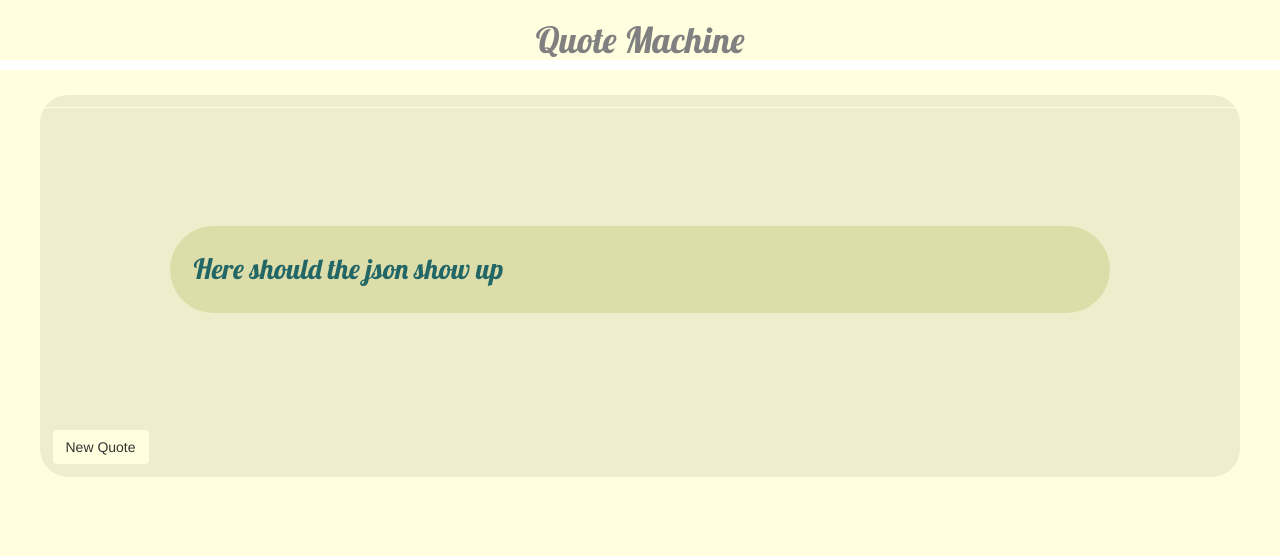
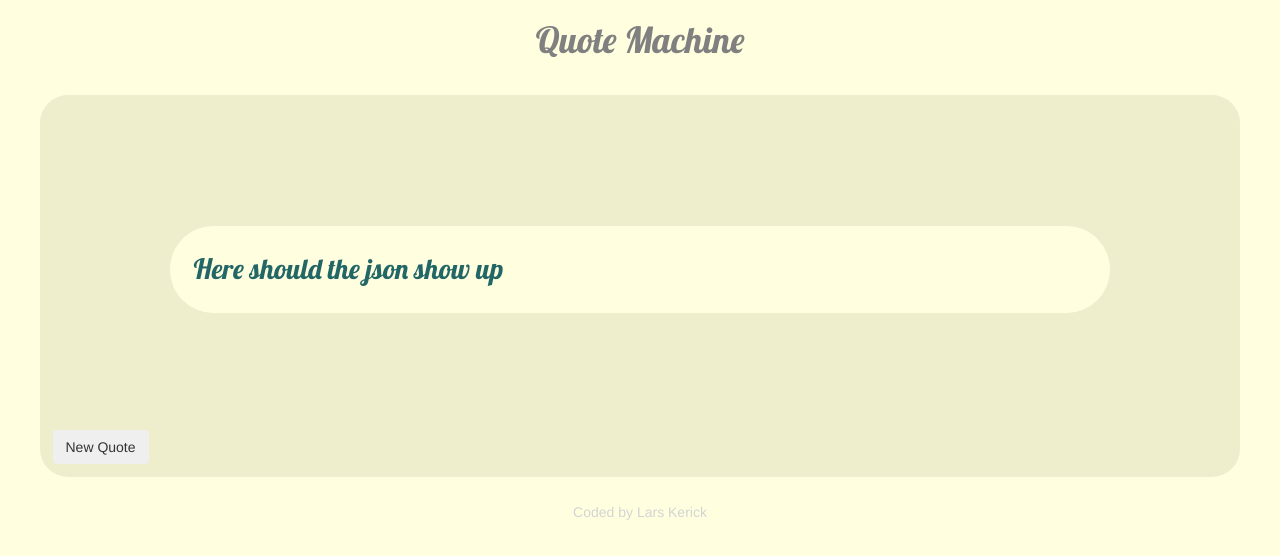
Before and after one commit to Brice187/quotemachine, a plain HTML site: page index.html in a window 1280 px wide. Drawn offline with nearby package versions, Linux system fonts and the light colour scheme.

Commit message:
moved js to external file, some ui improvements

```diff
--- a/index.html
+++ b/index.html
@@ -10,22 +10,7 @@
 
 <body>
     <script src="https://ajax.googleapis.com/ajax/libs/jquery/1.12.2/jquery.min.js"></script>
-    <script>
-        $.ajaxSetup({
-            cache: false
-        });
-        $(document).ready(function() {
-
-            $("#getMessage").click(function() {
-                $.getJSON("http://quotesondesign.com/wp-json/posts?filter[orderby]=rand&filter[posts_per_page]=1&callback=", function(a) {
-
-                    $("#message").html(a[0].content + "<p>&mdash; " + a[0].title + "</p>");
-
-                });
-                setTimeout("this", 1000);
-            });
-        });
-    </script>
+    <script src="scripts/quotemachine.js"></script>
 
     <h1>Quote Machine</h1>
     <div class="container-fluid">
@@ -40,7 +25,9 @@
             <button id="getMessage" class="btn">
                 New Quote
             </button>
+
         </div>
-    </div>
+        <div class="footer">Coded by Lars Kerick</div>
+  </div>
 </body>
 </html>
--- /dev/null
+++ b/scripts/quotemachine.js
@@ -0,0 +1,12 @@
+$.ajaxSetup({
+  cache: false
+});
+
+$(document).ready(function() {
+  $("#getMessage").click(function() {
+    $.getJSON("http://quotesondesign.com/wp-json/posts?filter[orderby]=rand&filter[posts_per_page]=1&callback=", function(a) {
+      $("#message").html(a[0].content + "<p>&mdash; " + a[0].title + "</p>");
+    });
+    setTimeout("this", 1000);
+  });
+});
--- a/stylesheets/stylesheet.css
+++ b/stylesheets/stylesheet.css
@@ -1,4 +1,4 @@
-* {
+body {
     background-color:lightyellow;
   }
 
@@ -7,6 +7,11 @@
     text-align:center;
     font-family:'Lobster';
   }
+.footer {
+    color:lightgray;
+    font-size: 8;
+    text-align: center;
+}
 
   .header-box {
           background-color: #eeeecc;
@@ -18,8 +23,11 @@
           font-family:'Lobster';
           font-size:28px;
           color:#226666;
-          background-color: #ddddaa;
+          background-color:lightyellow ;
           padding: 2%;
           margin: 10%;
           border-radius: 2em;
       }
+.body-box:hover {
+  background-color: lightgoldenrodyellow;
+}
```
